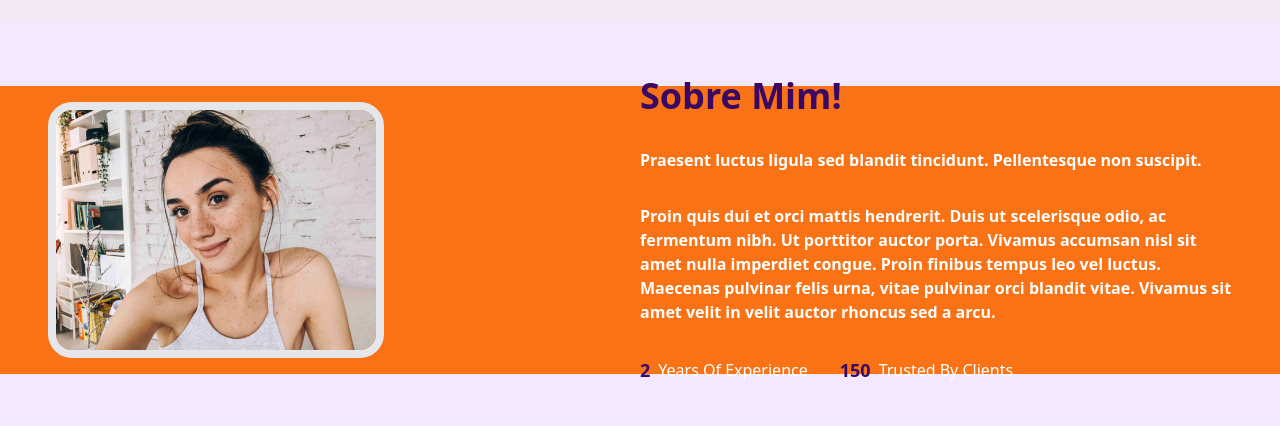
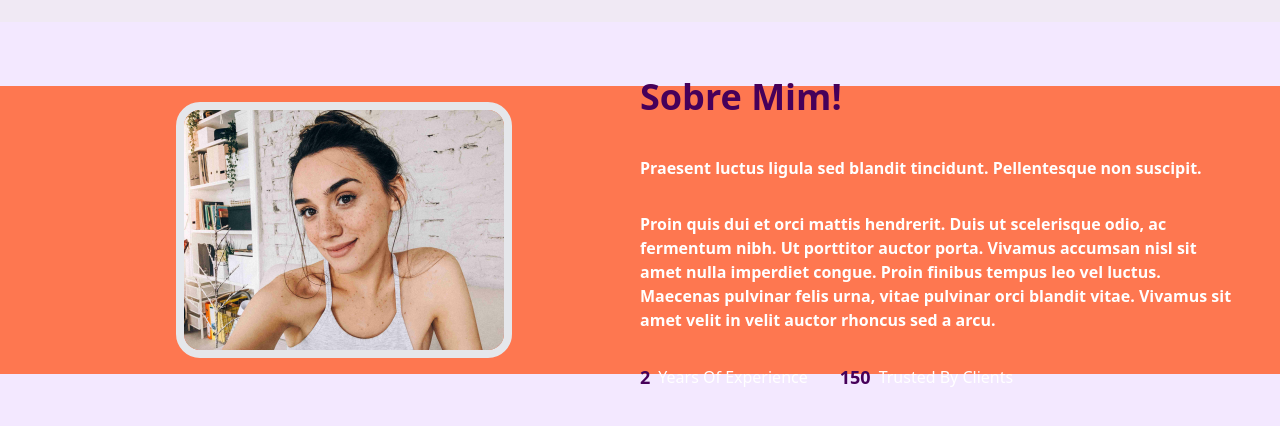
Before and after one commit to Luanbarradas/Veasy-English, a React (Vite) app: page / in a window 1280 px wide. Shown: the part 709-1135 px from the top of the page. Built offline with nearby package versions, Linux system fonts and the light colour scheme; grey boxes are pictures that could not be loaded.

Commit message:
feat:changed MAin

```diff
--- a/src/componentes/Main.tsx
+++ b/src/componentes/Main.tsx
@@ -1,36 +1,36 @@
-import perfil from "../assets/fotos-fofas-para-perfil-1678633942-scaled.jpeg"
+import perfil from "../assets/fotos-fofas-para-perfil-1678633942-scaled.jpeg";
+import '../styles/sobre.css';
+
 export const Main = () => {
     return (
-        <section className="h-72 bg-cover bg-center flex flex-row justify-between items-center px-12 mt-16 bg-orange-500 ">
-            <div className="h-full w-1/2 justify-center">
-                <div className="h-full flex items-center py-4">
-                    <img src={perfil} alt="perfil" className="h-full object-contain rounded-3xl border-8" />
+        <section className="main-section">
+            <div className="main-image-container">
+                <div className="main-image-wrapper">
+                    <img src={perfil} alt="perfil" className="main-image" />
                 </div>
             </div>
-            <div className="text-left w-1/2 ">
-                <h1 className="text-purple-950  font-bold text-3xl md:text-4xl ">
+            <div className="main-text">
+                <h1 className="main-title">
                     Sobre Mim!
                 </h1>
-                <h2 className="mt-8 text-white font-bold">Praesent luctus ligula sed blandit tincidunt. Pellentesque non suscipit.</h2>
-                <p className="text-white mt-8 font-semibold">Proin quis dui et orci mattis hendrerit. Duis ut scelerisque odio, ac fermentum nibh. Ut porttitor auctor porta. Vivamus accumsan nisl sit amet nulla imperdiet congue. Proin finibus tempus leo vel luctus. Maecenas pulvinar felis urna, vitae pulvinar orci blandit vitae. Vivamus sit amet velit in velit auctor rhoncus sed a arcu.</p>
+                <h2 className="main-subtitle">
+                    Praesent luctus ligula sed blandit tincidunt. Pellentesque non suscipit.
+                </h2>
+                <p className="main-description">
+                    Proin quis dui et orci mattis hendrerit. Duis ut scelerisque odio, ac fermentum nibh. Ut porttitor auctor porta. Vivamus accumsan nisl sit amet nulla imperdiet congue. Proin finibus tempus leo vel luctus. Maecenas pulvinar felis urna, vitae pulvinar orci blandit vitae. Vivamus sit amet velit in velit auctor rhoncus sed a arcu.
+                </p>
 
-                <div className="flex space-x-8 mt-8" >
-
-                    <div className="flex items-center space-x-2">
-                        <p className="text-lg font-semibold text-purple-950">2</p>
-                        <p className="text-white">Years Of
-                            Experience</p>
+                <div className="main-stats">
+                    <div className="main-stat">
+                        <p className="main-stat-number">2</p>
+                        <p className="main-stat-text">Years Of Experience</p>
                     </div>
-
-
-                    <div className="flex items-center space-x-2">
-                        <p className="text-lg font-semibold text-purple-950">150</p>
-                        <p className="text-white">Trusted By Clients</p>
+                    <div className="main-stat">
+                        <p className="main-stat-number">150</p>
+                        <p className="main-stat-text">Trusted By Clients</p>
                     </div>
                 </div>
             </div>
-
-
-        </section >
-    )
-}
+        </section>
+    );
+};
--- /dev/null
+++ b/src/styles/sobre.css
@@ -0,0 +1,85 @@
+.main-section {
+    height: 18rem;
+    background-size: cover;
+    background-position: center;
+    display: flex;
+    flex-direction: row;
+    justify-content: space-between;
+    align-items: center;
+    padding: 0 3rem;
+    margin-top: 4rem;
+    background-color: var(--MAIN-ORANGE);
+}
+
+.main-image-container {
+    height: 100%;
+    width: 50%;
+    display: flex;
+    justify-content: center;
+}
+
+.main-image-wrapper {
+    height: 100%;
+    display: flex;
+    align-items: center;
+    padding: 1rem 0;
+}
+
+.main-image {
+    height: 100%;
+    object-fit: contain;
+    border-radius: 1.5rem;
+    border-width: 0.5rem;
+    border-style: solid;
+}
+
+.main-text {
+    text-align: left;
+    width: 50%;
+}
+
+.main-title {
+    color: var(--MAIN-PURPLE);
+    font-weight: bold;
+    font-size: 1.875rem;
+}
+
+@media (min-width: 768px) {
+    .main-title {
+        font-size: 2.25rem;
+    }
+}
+
+.main-subtitle {
+    margin-top: 2rem;
+    color: #ffffff;
+    font-weight: bold;
+}
+
+.main-description {
+    margin-top: 2rem;
+    color: #ffffff;
+    font-weight: 600;
+}
+
+.main-stats {
+    display: flex;
+    gap: 2rem;
+    margin-top: 2rem;
+}
+
+.main-stat {
+    display: flex;
+    align-items: center;
+    gap: 0.5rem;
+}
+
+.main-stat-number {
+    font-size: 1.125rem;
+    font-weight: 600;
+    color: var(--MAIN-PURPLE);
+}
+
+.main-stat-text {
+    color: #ffffff;
+}
```
